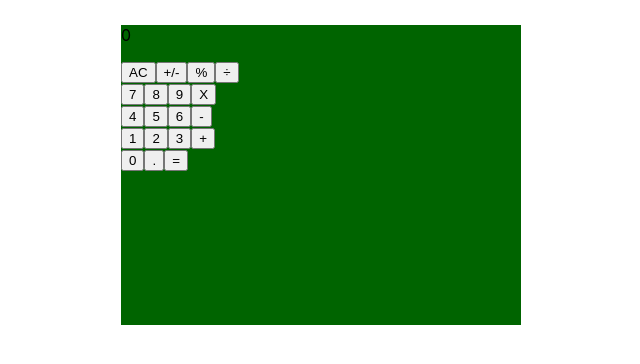
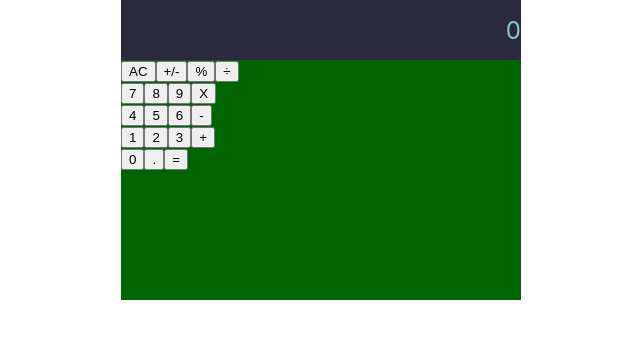
Before and after one commit to tnyandoro/math-magicians, a React (Create React App) app: page / in a window 1280 px wide. Shown: the top 364 px of the page, without its empty margins (319-959 px from the left). Built offline with nearby package versions, Linux system fonts and the light colour scheme.

Commit message:
Style the display

```diff
--- a/src/assets/calculator.module.css
+++ b/src/assets/calculator.module.css
@@ -2,7 +2,6 @@ body {
   display: flex;
   align-items: center;
   justify-content: center;
-  overflow: hidden;
 }
 
 .Calculator {
@@ -10,5 +9,4 @@ body {
   width: 400px;
   height: 300px;
   position: relative;
-  margin: 25px;
 }
--- a/src/assets/keypad.module.css
+++ b/src/assets/keypad.module.css
@@ -1,3 +1,3 @@
 .Keypad {
-  height: 80%;
+  height: 100%;
 }
--- a/src/components/Display.js
+++ b/src/components/Display.js
@@ -2,11 +2,12 @@
 import React, { Component } from 'react';
 import PropTypes from 'prop-types';
 import styles from '../assets/display.module.css';
+
 class Display extends Component {
   render() {
     const { output } = this.props;
     return (
-      <div className={`${styles.Dsiplay}`}>
+      <div className={`${styles.Display}`}>
         <p>{output}</p>
       </div>
     );
```
